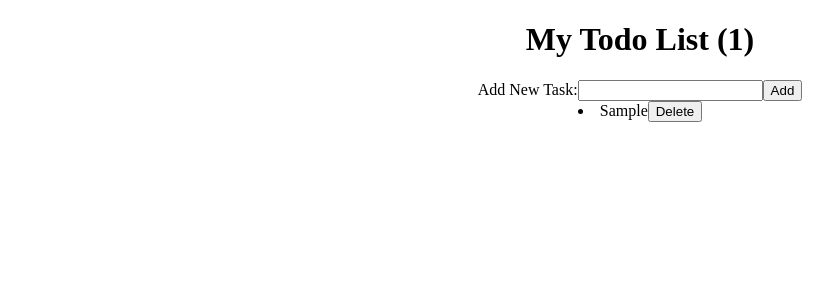
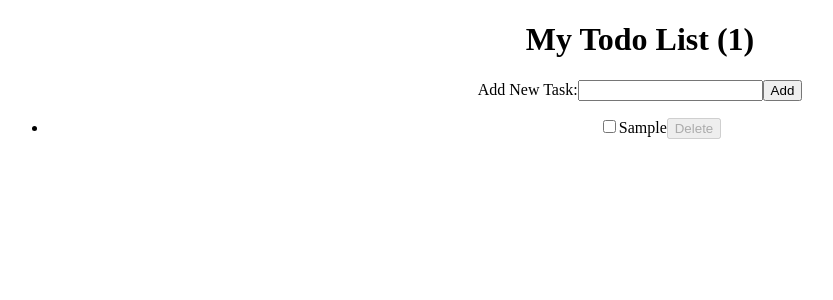
Before and after one commit to oldirtychi/ALAB-Building-a-Todo-List, a React (Vite) app in the folder React-Todo-List/: page / in a window 1280 px wide. Both pictures are taken after typing "Sample" into the empty fields and a click on the button "Add". Shown: the top 300 px of the page, without its empty margins (0-833 px from the left). Built offline with nearby package versions, Linux system fonts and the light colour scheme.

Commit message:
checkbox added

```diff
--- a/React-Todo-List/src/App.jsx
+++ b/React-Todo-List/src/App.jsx
@@ -8,11 +8,17 @@ function reducer(state, action) {
             ...state,
             {
                 id:state.length +1,
-                name: action.payload
+                name: action.payload,
+                completed: false
             }
         ];
+        case 'Toggle_Complete':
+            return state.map(task =>
+                task.id === action.payload ? {...task, completed: !task.completed }  : task
+            );
 
-        case 'Delete_Task': return state.filter(d => d.id !==action.payload)
+        case 'Delete_Task':
+            return state.filter(d => d.id !==action.payload)
 
         default: return state;
     }
@@ -47,14 +53,28 @@ const Todos = () => {
         />
         <button onClick={handleAddTask}>Add</button>
 
-           {todos.map(todo => <li key={todo.id}>{todo.name}
+        <ul>
+           {todos.map(todo => (
+           <li key={todo.id}>
+            <input
+                type="checkbox"
+                checked={todo.completed}
+                onChange={() => {
+                    // console.log('Toggle Task Complete', todo.id);
+                    dispatch({ type: 'Toggle_Complete', payload: todo.id });
+                }}
+            />
+            <span style={{ textDecoration: todo.completed ? 'line-through' : 'none' }}>
+                {todo.name}
+            </span>
             <span>
-                <button onClick={() => dispatch(
-                    { type: 'Delete_Task', payload:todo.id})}>
+                <button onClick={() => todo.completed && dispatch(
+                    { type: 'Delete_Task', payload:todo.id})} disabled={!todo.completed}>
                     Delete
                 </button>
             </span>
-           </li>)}
+           </li>))}
+           </ul>
         </div>
     )
 }
```
